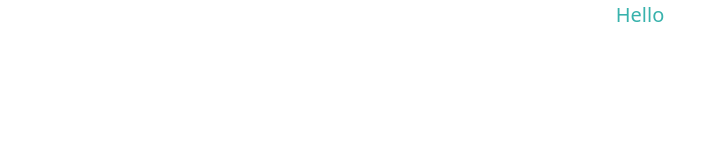
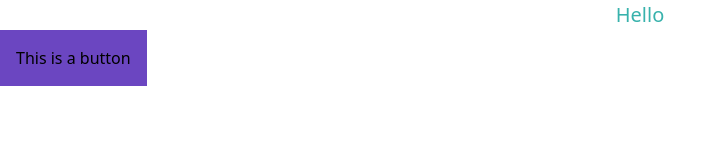
Before and after one commit to melanienolan/gatsby-starter-tailwind-css, a Gatsby site: page / in a window 1280 px wide. Shown: the whole page, without its empty margins (0-727 px from the left). Built offline with nearby package versions, Linux system fonts and the light colour scheme; Gatsby itself is replaced by a stand-in of ours.

Commit message:
use layout and seo components

```diff
--- a/src/pages/index.js
+++ b/src/pages/index.js
@@ -1,9 +1,15 @@
 import React from "react";
+import Layout from "../components/Layout.js";
+import SEO from "../components/SEO.js";
 
 export default () => {
   return (
-    <>
+    <Layout>
+      <SEO />
       <h1 className="text-xl text-center text-teal-500">Hello</h1>
-    </>
+      <button className="bg-purple-700 p-4 hover:bg-purple-300">
+        This is a button
+      </button>
+    </Layout>
   );
 };
```
